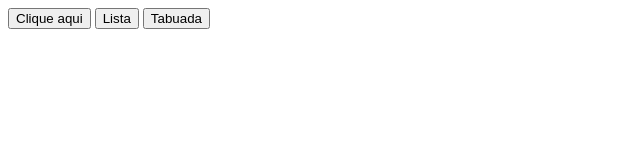
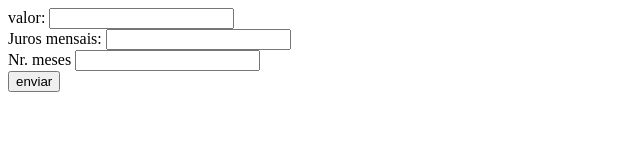
Before and after one commit to carolhaniuc/primeirof_3t, a plain HTML site: page index.html in a window 1280 px wide. Shown: the whole page, without its empty margins (0-640 px from the left). Drawn offline with Linux system fonts and the light colour scheme.

Commit message:
Update index.html

```diff
--- a/index.html
+++ b/index.html
@@ -8,10 +8,10 @@
    <script src="estudo.js"></script>
 </head>
 <body>
-    <button onclick="escreva()">Clique aqui</button>
 
-    <button onclick="mostra()">Lista</button>
-
-    <button onclick="mostratabuada()">Tabuada</button>
+   valor: <input id="valor" type="text"><br>
+   Juros mensais: <input id="juros" type="text"><br>
+   Nr. meses <input id="meses"  type="text"><br>
+   <button onclick="total()">enviar</button>
 </body>
 </html>
```
